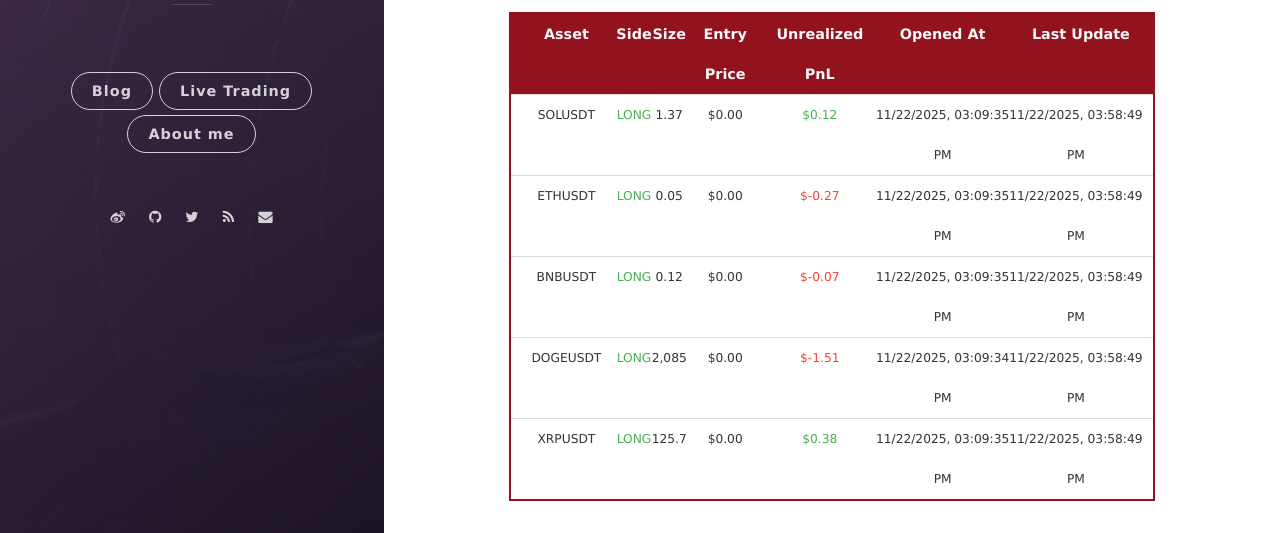
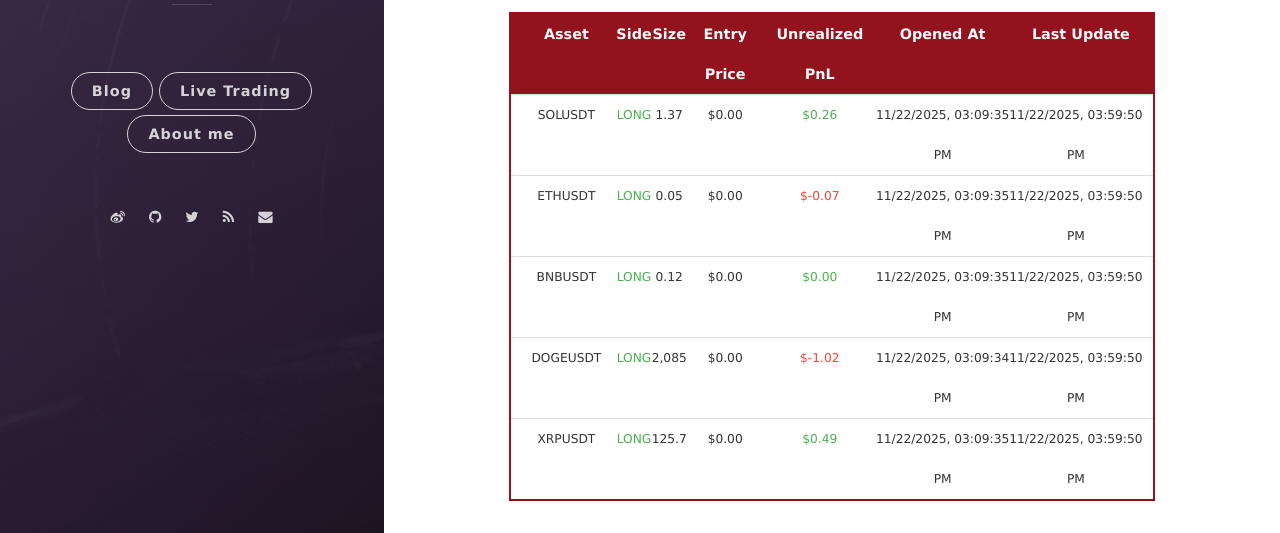
Before and after one commit to leeyegy/leeyegy.github.io, a Jekyll site: the page built from live-trading.html, in a window 1280 px wide and 1188 px high. Shown: the part 587-1120 px from the top of the window. Built offline with Jekyll 4.4.1, drawn with Linux system fonts in a browser that asks for light colours; nearby versions of some CDN libraries.

Commit message:
AccountMonitor: refresh positions 2025-11-22T23:59:50+08:00

```diff
--- a/assets/data/binance/positions.json
+++ b/assets/data/binance/positions.json
@@ -4,44 +4,44 @@
     "side": "LONG",
     "size": 1.37,
     "entryPrice": 0.0,
-    "unrealizedPnl": 0.1233,
+    "unrealizedPnl": 0.2603,
     "openedAt": "2025-11-22T23:09:35+08:00",
-    "reportedAt": "2025-11-22T23:58:49+08:00"
+    "reportedAt": "2025-11-22T23:59:50+08:00"
   },
   {
     "symbol": "ETHUSDT",
     "side": "LONG",
     "size": 0.05,
     "entryPrice": 0.0,
-    "unrealizedPnl": -0.2725,
+    "unrealizedPnl": -0.07471259,
     "openedAt": "2025-11-22T23:09:35+08:00",
-    "reportedAt": "2025-11-22T23:58:49+08:00"
+    "reportedAt": "2025-11-22T23:59:50+08:00"
   },
   {
     "symbol": "BNBUSDT",
     "side": "LONG",
     "size": 0.12,
     "entryPrice": 0.0,
-    "unrealizedPnl": -0.066,
+    "unrealizedPnl": 0.0012,
     "openedAt": "2025-11-22T23:09:35+08:00",
-    "reportedAt": "2025-11-22T23:58:49+08:00"
+    "reportedAt": "2025-11-22T23:59:50+08:00"
   },
   {
     "symbol": "DOGEUSDT",
     "side": "LONG",
     "size": 2085.0,
     "entryPrice": 0.0,
-    "unrealizedPnl": -1.5087477,
+    "unrealizedPnl": -1.02425625,
     "openedAt": "2025-11-22T23:09:34+08:00",
-    "reportedAt": "2025-11-22T23:58:49+08:00"
+    "reportedAt": "2025-11-22T23:59:50+08:00"
   },
   {
     "symbol": "XRPUSDT",
     "side": "LONG",
     "size": 125.7,
     "entryPrice": 0.0,
-    "unrealizedPnl": 0.37607931,
+    "unrealizedPnl": 0.4919106,
     "openedAt": "2025-11-22T23:09:35+08:00",
-    "reportedAt": "2025-11-22T23:58:49+08:00"
+    "reportedAt": "2025-11-22T23:59:50+08:00"
   }
 ]
```
